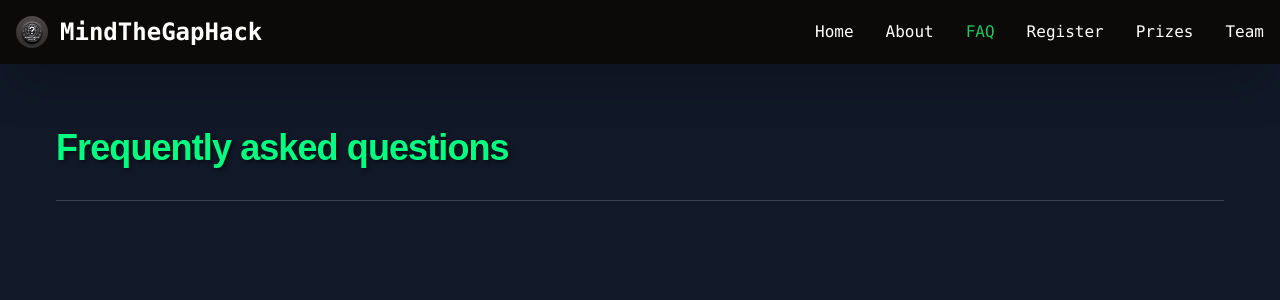
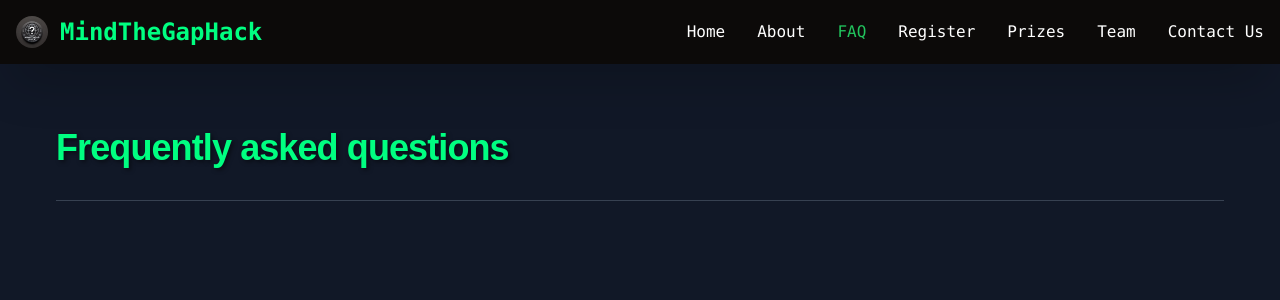
Before and after one commit to MindTheGapChallenge/website, a React (Create React App) app: page /faq in a window 1280 px wide. Shown: the top 300 px of the page. Built offline with nearby package versions, Linux system fonts and the light colour scheme.

Commit message:
Added Contact Us page.

```diff
--- a/src/App.js
+++ b/src/App.js
@@ -11,6 +11,7 @@ import Register from "./Register";
 import Home from './LandingPage';
 import Prizes from "./LandingPage/Prizes";
 import Team from "./Team";
+import ContactUs from "./ContactUs"
 
 function Layout ({children}) {
   return <div className='md:px-8 px-4 mt-16'>{children}</div>
@@ -65,6 +66,13 @@ const router=createBrowserRouter([
       <Navigation />
       <Layout><Team/></Layout>
     </>
+  },
+  {
+    path:"/contact-us",
+    element: <>
+      <Navigation />
+      <Layout><ContactUs/></Layout>
+    </>
   }
 ])
 
--- /dev/null
+++ b/src/ContactUs.js
@@ -0,0 +1,9 @@
+export default function ContactUs () {
+    return (
+        <div>
+            <h1 className="text-center text-color text-5xl text-bold">Contact Us</h1>
+            <p className="text-center text-color my-10">For more information, please contact us at: <a className={"text-blue-500"}
+                href={"mailto://support@mtgchallenge.org"}>support@mtgchallenge.org</a></p>
+        </div>
+    );
+}
--- a/src/Navigation.js
+++ b/src/Navigation.js
@@ -11,7 +11,7 @@ function Navigation() {
           <div className="max-w-screen-xl flex flex-wrap items-center justify-between mx-auto p-4">
             <a href="/" className="flex items-center space-x-3 rtl:space-x-reverse">
               <img src={Logo} alt="Logo" className='rounded-full h-8' />
-              <span className="self-center text-2xl font-semibold whitespace-nowrap dark:text-white font-mono">MindTheGapHack</span>
+              <span className="self-center text-2xl font-semibold whitespace-nowrap text-color font-mono">MindTheGapHack</span>
             </a>
             <button data-collapse-toggle="navbar-solid-bg" type="button" className="inline-flex items-center p-2 w-10 h-10 justify-center text-sm text-gray-400 rounded-lg md:hidden hover:bg-gray-700 focus:outline-none focus:ring-2 focus:ring-gray-600">
               <span className="sr-only">Open main menu</span>
@@ -22,22 +22,33 @@ function Navigation() {
             <div className="hidden w-full md:block md:w-auto" id="navbar-solid-bg">
               <ul className="flex flex-col font-medium mt-4 rounded-lg bg-gray-800 md:space-x-8 md:flex-row md:mt-0 md:bg-transparent">
                 <li>
-                  <a href="/" className={`block py-2 px-3 md:p-0 text-white rounded ${currentPath === '/' ? 'bg-green-600 md:bg-transparent md:text-green-500' : 'hover:bg-gray-700 md:hover:bg-transparent md:hover:text-blue-500'} font-mono`} aria-current="page">Home</a>
+                  <a href="/"
+                     className={`block py-2 px-3 md:p-0 text-white rounded ${currentPath === '/' ? 'bg-green-600 md:bg-transparent md:text-green-500' : 'hover:bg-gray-700 md:hover:bg-transparent md:hover:text-blue-500'} font-mono`}
+                     aria-current="page">Home</a>
                 </li>
                 <li>
-                  <a href="/about" className={`block py-2 px-3 md:p-0 text-white rounded ${currentPath === '/about' ? 'bg-green-600 md:bg-transparent md:text-green-500' : 'hover:bg-gray-700 md:hover:bg-transparent md:hover:text-blue-500'} font-mono`}>About</a>
+                  <a href="/about"
+                     className={`block py-2 px-3 md:p-0 text-white rounded ${currentPath === '/about' ? 'bg-green-600 md:bg-transparent md:text-green-500' : 'hover:bg-gray-700 md:hover:bg-transparent md:hover:text-blue-500'} font-mono`}>About</a>
                 </li>
                 <li>
-                  <a href="/faq" className={`block py-2 px-3 md:p-0 text-white rounded ${currentPath === '/faq' ? 'bg-green-600 md:bg-transparent md:text-green-500' : 'hover:bg-gray-700 md:hover:bg-transparent md:hover:text-blue-500'} font-mono`}>FAQ</a>
+                  <a href="/faq"
+                     className={`block py-2 px-3 md:p-0 text-white rounded ${currentPath === '/faq' ? 'bg-green-600 md:bg-transparent md:text-green-500' : 'hover:bg-gray-700 md:hover:bg-transparent md:hover:text-blue-500'} font-mono`}>FAQ</a>
                 </li>
                 <li>
-                  <a href="/register" className={`block py-2 px-3 md:p-0 text-white rounded ${currentPath === '/register' ? 'bg-green-600 md:bg-transparent md:text-green-500' : 'hover:bg-gray-700 md:hover:bg-transparent md:hover:text-blue-500'} font-mono`}>Register</a>
+                  <a href="/register"
+                     className={`block py-2 px-3 md:p-0 text-white rounded ${currentPath === '/register' ? 'bg-green-600 md:bg-transparent md:text-green-500' : 'hover:bg-gray-700 md:hover:bg-transparent md:hover:text-blue-500'} font-mono`}>Register</a>
                 </li>
                 <li>
-                  <a href="/prizes" className={`block py-2 px-3 md:p-0 text-white rounded ${currentPath === '/prizes' ? 'bg-green-600 md:bg-transparent md:text-green-500' : 'hover:bg-gray-700 md:hover:bg-transparent md:hover:text-blue-500'} font-mono`}>Prizes</a>
+                  <a href="/prizes"
+                     className={`block py-2 px-3 md:p-0 text-white rounded ${currentPath === '/prizes' ? 'bg-green-600 md:bg-transparent md:text-green-500' : 'hover:bg-gray-700 md:hover:bg-transparent md:hover:text-blue-500'} font-mono`}>Prizes</a>
                 </li>
                 <li>
-                  <a href="/team" className={`block py-2 px-3 md:p-0 text-white rounded ${currentPath === '/team' ? 'bg-green-600 md:bg-transparent md:text-green-500' : 'hover:bg-gray-700 md:hover:bg-transparent md:hover:text-blue-500'} font-mono`}>Team</a>
+                  <a href="/team"
+                     className={`block py-2 px-3 md:p-0 text-white rounded ${currentPath === '/team' ? 'bg-green-600 md:bg-transparent md:text-green-500' : 'hover:bg-gray-700 md:hover:bg-transparent md:hover:text-blue-500'} font-mono`}>Team</a>
+                </li>
+                <li>
+                  <a href="/contact-us"
+                     className={`block py-2 px-3 md:p-0 text-white rounded ${currentPath === '/contact-us' ? 'bg-green-600 md:bg-transparent md:text-green-500' : 'hover:bg-gray-700 md:hover:bg-transparent md:hover:text-blue-500'} font-mono`}>Contact Us</a>
                 </li>
               </ul>
             </div>
```
